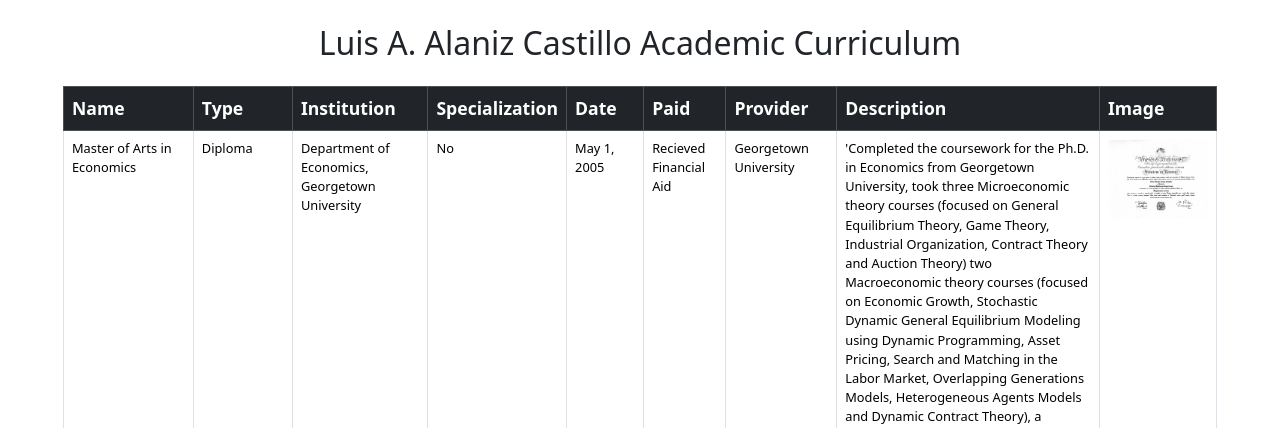
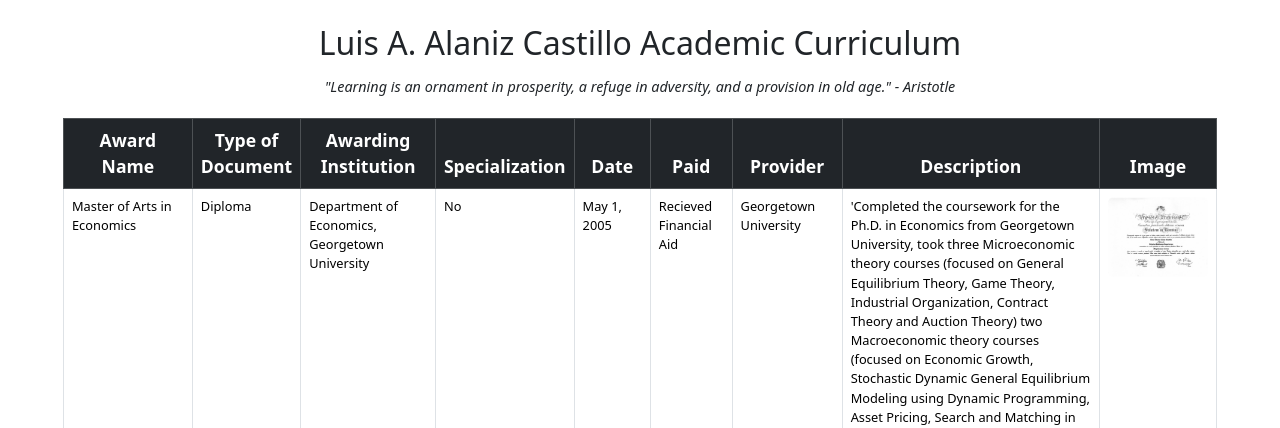
Before and after one commit to laacdm/django_api_project, a Django app: page / in a window 1280 px wide. Shown: the top 428 px of the page. Run offline with Django 5.2, Linux system fonts and the light colour scheme; data comes from the database, SQL or seed files in the repository; some libraries are stand-ins or nearby versions.

Commit message:
Minimum page fully functional.

```diff
--- a/api_project/api_project/templates/records/home.html
+++ b/api_project/api_project/templates/records/home.html
@@ -36,26 +36,47 @@
             height: 80px;
             object-fit: cover;
         }
+        .quote {
+            font-size: 0.9rem;  /* Smaller font size */
+            font-style: italic; /* Italics */
+            text-align: center; /* Center alignment */
+            margin-top: -10px;  /* Adjust spacing */
+            margin-bottom: 20px; /* Adjust spacing */
+        }
+        /* Custom CSS for centering the title */
+        .title-container {
+            display: flex;
+            justify-content: center;
+            align-items: center;
+            text-align: center;
+        }
     </style>
 </head>
 <body>
 
     <div class="container mt-4">
-        <h2 class="text-center mb-4">Luis A. Alaniz Castillo Academic Curriculum</h2>
+        <!-- Centered Title -->
+        <div class="row title-container">
+            <div class="col-12">
+                <h2 class="mb-4">Luis A. Alaniz Castillo Academic Curriculum</h2>
+                <p class="quote">"Learning is an ornament in prosperity, a refuge in adversity, and a provision in old age." - Aristotle</p>
+
+            </div>
+        </div>
 
         <!-- Table -->
         <table class="table table-hover table-bordered">
             <thead class="table-dark">
                 <tr>
-                    <th class="col-name">Name</th>
-                    <th class="col-type">Type</th>
-                    <th class="col-inst">Institution</th>
-                    <th class="col-spec">Specialization</th>
-                    <th class="col-date">Date</th>
-                    <th class="col-paid">Paid</th>
-                    <th class="col-prov">Provider</th>
-                    <th class="col-desc">Description</th>
-                    <th>Image</th>
+                    <th class="col-name text-center">Award Name</th>
+                    <th class="col-type text-center">Type of Document</th>
+                    <th class="col-inst text-center">Awarding Institution</th>
+                    <th class="col-spec text-center">Specialization</th>
+                    <th class="col-date text-center">Date</th>
+                    <th class="col-paid text-center">Paid</th>
+                    <th class="col-prov text-center">Provider</th>
+                    <th class="col-desc text-center">Description</th>
+                    <th class="text-center">Image</th>
                 </tr>
             </thead>
             <tbody>
```
